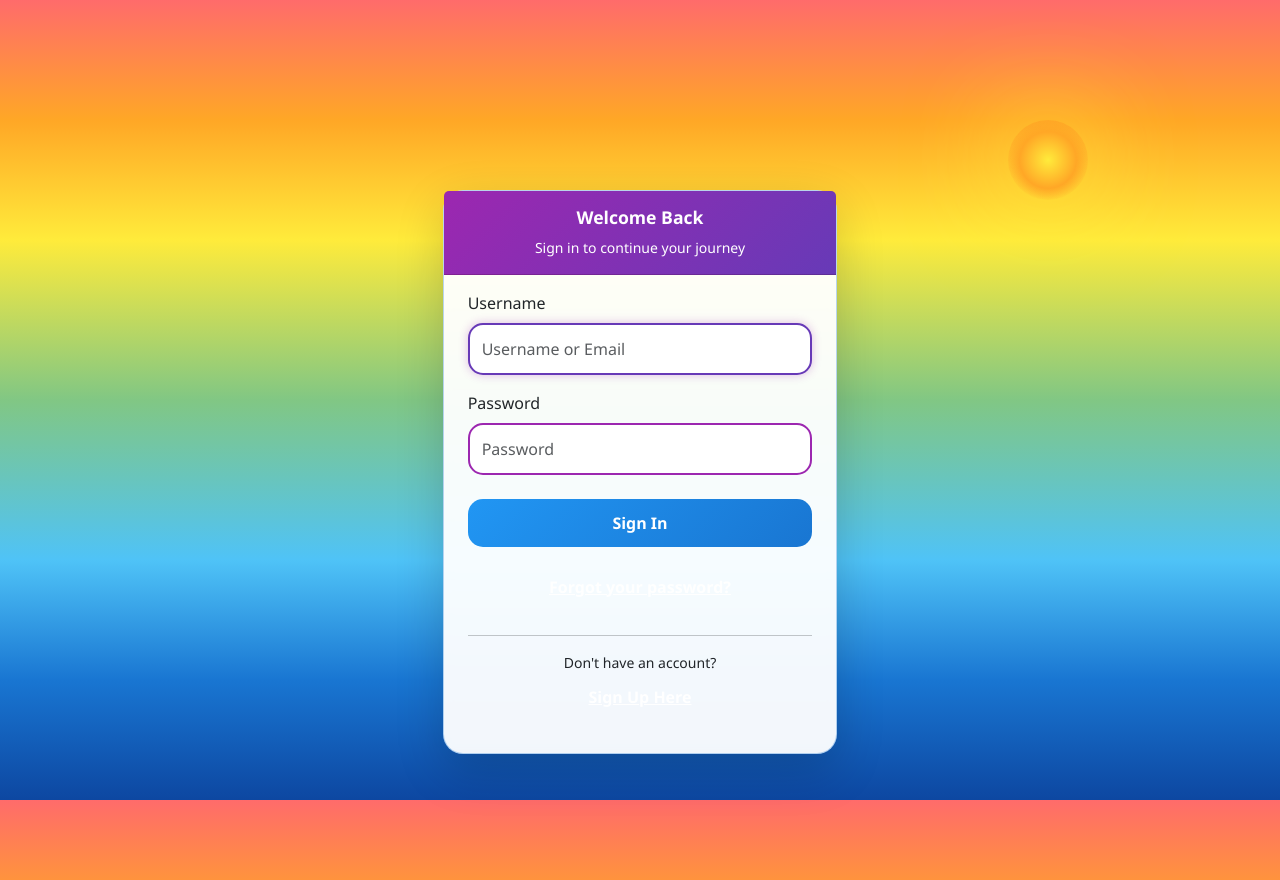
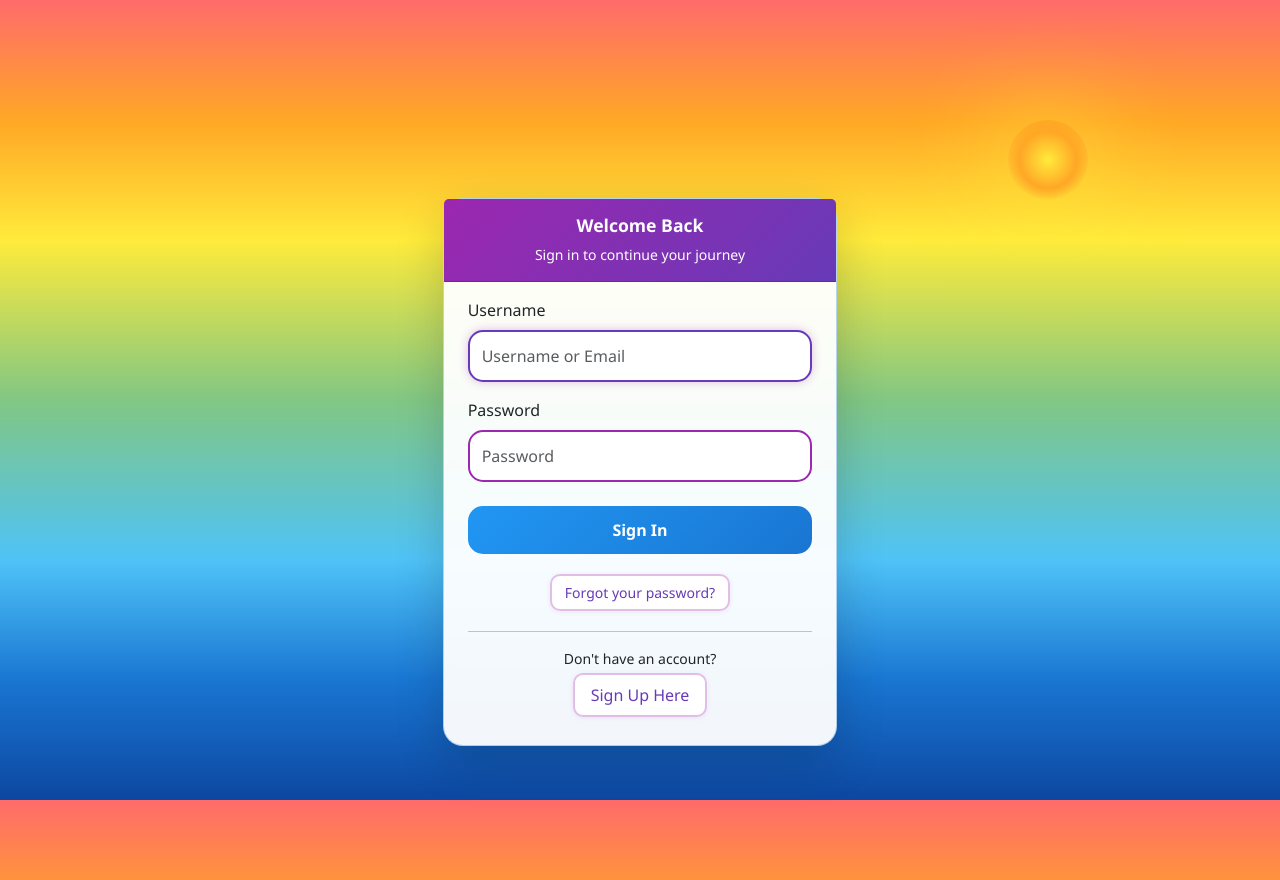
Before and after one commit to MeShell-MyBell/habit-tracker, a Django app: page /login/ in a window 1280 px wide. Run offline with Django 5.2, Linux system fonts and the light colour scheme.

Commit message:
adding buttons

```diff
--- a/static/css/style.css
+++ b/static/css/style.css
@@ -241,6 +241,93 @@ body {
   .text-danger {
     color: #d32f2f !important;
     font-weight: 500;
+  }
+
+  /* Enhanced Link Button Styling for Authentication Pages */
+  .btn-link {
+    background: linear-gradient(135deg, rgba(156, 39, 176, 0.1), rgba(103, 58, 183, 0.1));
+    border: 2px solid rgba(156, 39, 176, 0.3);
+    border-radius: 12px;
+    color: #673ab7 !important;
+    text-decoration: none !important;
+    padding: 0.6rem 1.2rem;
+    font-weight: 600;
+    display: inline-block;
+    transition: all 0.3s ease;
+    box-shadow: 0 2px 8px rgba(156, 39, 176, 0.1);
+    width: auto;
+    margin: 0.25rem;
+  }
+
+  .btn-link:hover {
+    background: linear-gradient(135deg, rgba(156, 39, 176, 0.2), rgba(103, 58, 183, 0.2));
+    border-color: rgba(156, 39, 176, 0.6);
+    color: #4a148c !important;
+    transform: translateY(-2px);
+    box-shadow: 0 4px 15px rgba(156, 39, 176, 0.3);
+  }
+
+  .btn-link:focus {
+    outline: none;
+    box-shadow: 0 0 0 3px rgba(156, 39, 176, 0.2);
+  }
+
+  /* Special styling for small link buttons (like "Forgot password?") */
+  .btn-link.small {
+    font-size: 0.875rem;
+    padding: 0.4rem 0.8rem;
+    background: rgba(156, 39, 176, 0.05);
+    border: 1px solid rgba(156, 39, 176, 0.2);
+    color: #7b1fa2 !important;
+  }
+
+  .btn-link.small:hover {
+    background: rgba(156, 39, 176, 0.15);
+    border-color: rgba(156, 39, 176, 0.4);
+    color: #4a148c !important;
+  }
+
+  /* Authentication Card Specific Styling */
+  .auth-card .btn-link {
+    margin: 0.5rem 0;
+    min-width: 140px;
+  }
+
+  /* Override Bootstrap's default link styling in cards */
+  .card-body .btn-link {
+    color: #673ab7 !important;
+    border: 2px solid rgba(156, 39, 176, 0.3);
+    background: rgba(255, 255, 255, 0.8);
+    backdrop-filter: blur(5px);
+  }
+
+  .card-body .btn-link:hover {
+    color: #4a148c !important;
+    background: rgba(156, 39, 176, 0.1);
+    backdrop-filter: blur(10px);
+  }
+
+  /* Specific styling for "Forgot Password" and "Sign Up" links */
+  a[href*="password-reset"], a[href*="signup"] {
+    background: linear-gradient(135deg, rgba(156, 39, 176, 0.08), rgba(103, 58, 183, 0.08));
+    border: 1.5px solid rgba(156, 39, 176, 0.25);
+    border-radius: 10px;
+    color: #673ab7 !important;
+    text-decoration: none !important;
+    padding: 0.5rem 1rem;
+    font-weight: 500;
+    display: inline-block;
+    transition: all 0.3s ease;
+    margin: 0.25rem;
+    box-shadow: 0 1px 5px rgba(156, 39, 176, 0.1);
+  }
+
+  a[href*="password-reset"]:hover, a[href*="signup"]:hover {
+    background: linear-gradient(135deg, rgba(156, 39, 176, 0.15), rgba(103, 58, 183, 0.15));
+    border-color: rgba(156, 39, 176, 0.5);
+    color: #4a148c !important;
+    transform: translateY(-1px);
+    box-shadow: 0 3px 12px rgba(156, 39, 176, 0.2);
   }
 
   /* Enhanced Alert Styling with Animation */
```
Also changed, not shown: db.sqlite3.
